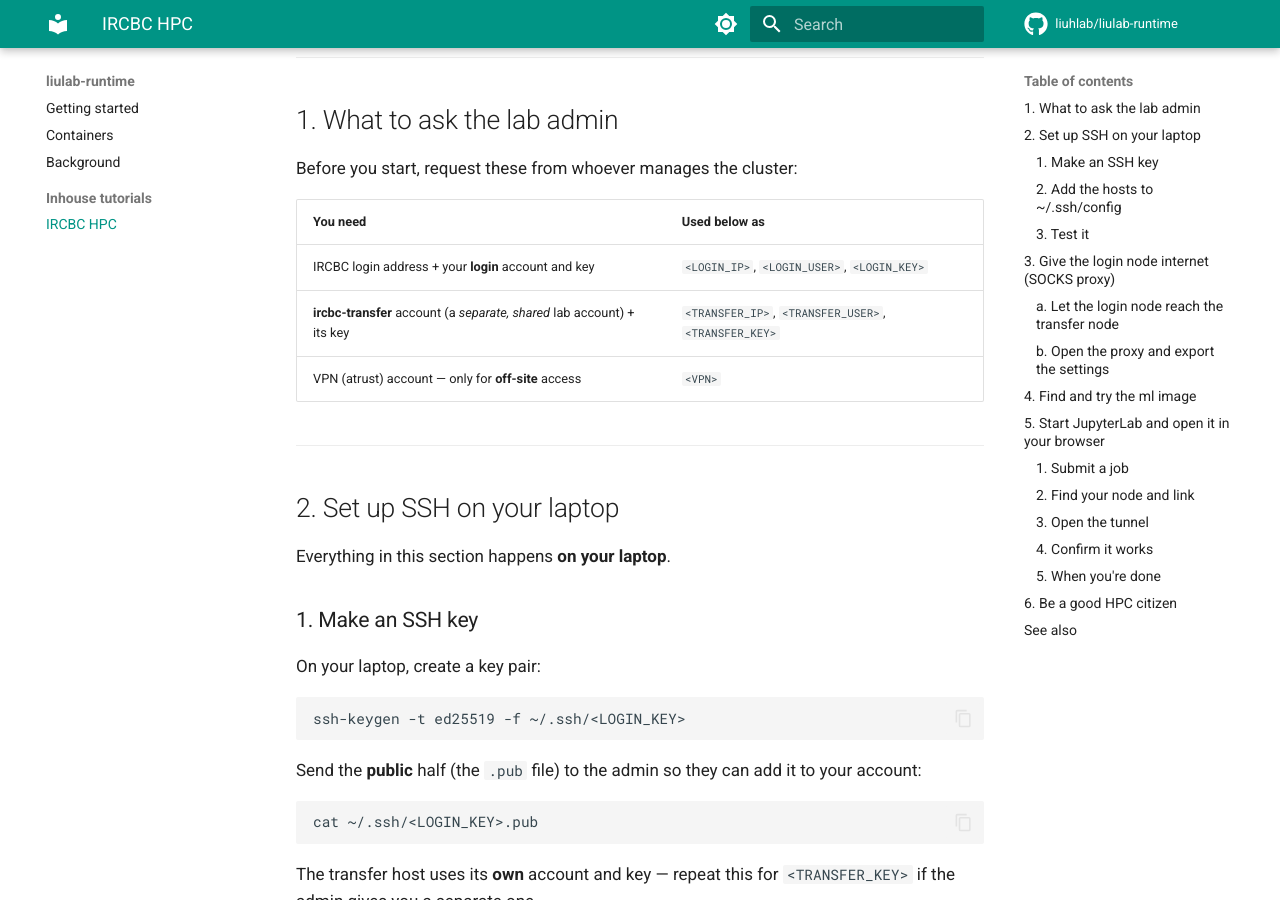
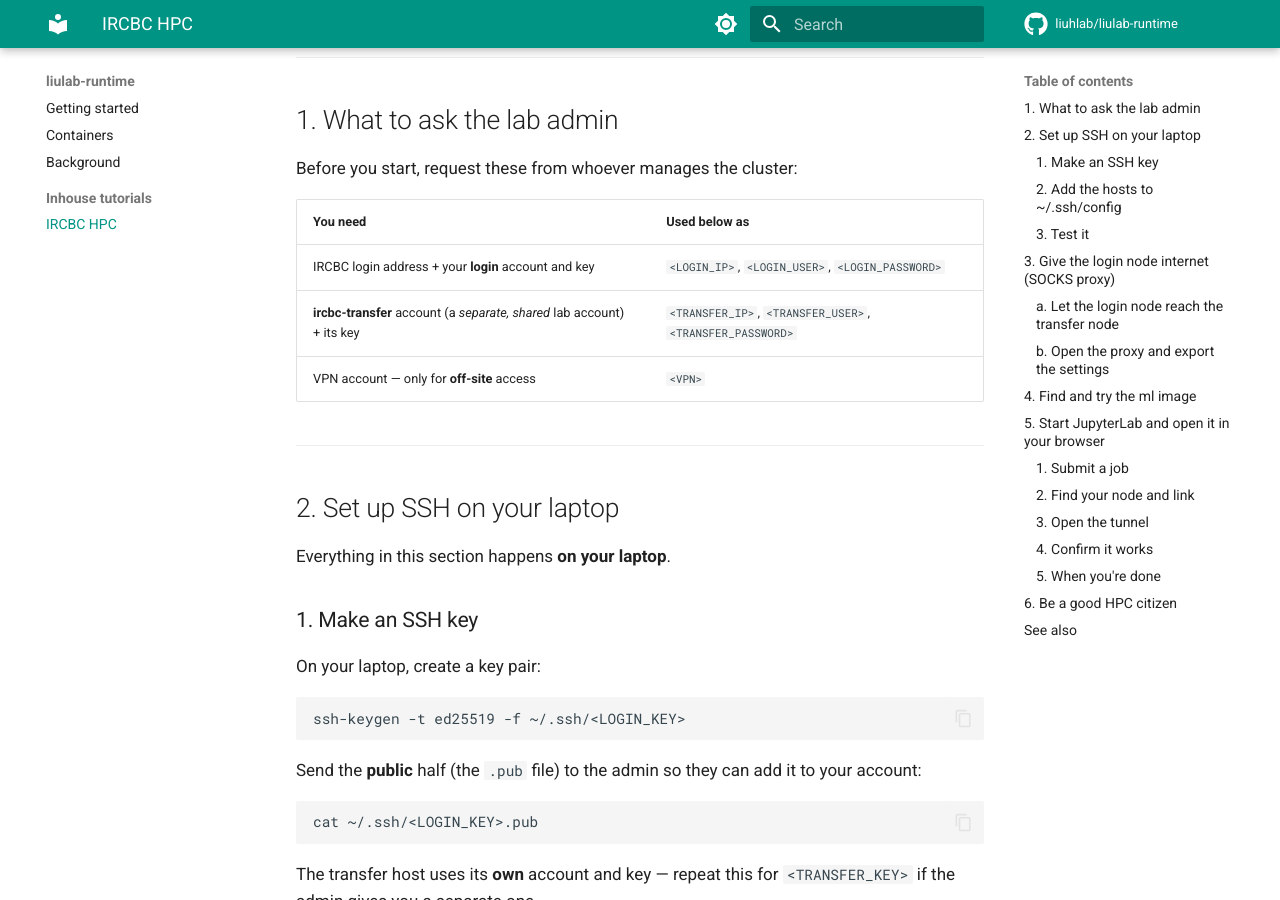
Before and after one commit to liuhlab/liulab-runtime, an MkDocs documentation site: the page built from docs/inhouse/ircbc.md, in a window 1280 px wide and 900 px high, scrolled down 1099 px. Built offline with MkDocs 1.6.1 and Material for MkDocs 9.7.7, drawn with Linux system fonts in a browser that asks for light colours; comment, search, counter and statistics services are not loaded.

```diff
--- a/docs/inhouse/ircbc.md
+++ b/docs/inhouse/ircbc.md
@@ -52,9 +52,9 @@ Before you start, request these from whoever manages the cluster:
 
 | You need | Used below as |
 | --- | --- |
-| IRCBC login address + your **login** account and key | `<LOGIN_IP>`, `<LOGIN_USER>`, `<LOGIN_KEY>` |
-| **ircbc-transfer** account (a *separate, shared* lab account) + its key | `<TRANSFER_IP>`, `<TRANSFER_USER>`, `<TRANSFER_KEY>` |
-| VPN (atrust) account — only for **off-site** access | `<VPN>` |
+| IRCBC login address + your **login** account and key | `<LOGIN_IP>`, `<LOGIN_USER>`, `<LOGIN_PASSWORD>` |
+| **ircbc-transfer** account (a *separate, shared* lab account) + its key | `<TRANSFER_IP>`, `<TRANSFER_USER>`, `<TRANSFER_PASSWORD>` |
+| VPN account — only for **off-site** access | `<VPN>` |
 
 ---
 
```
